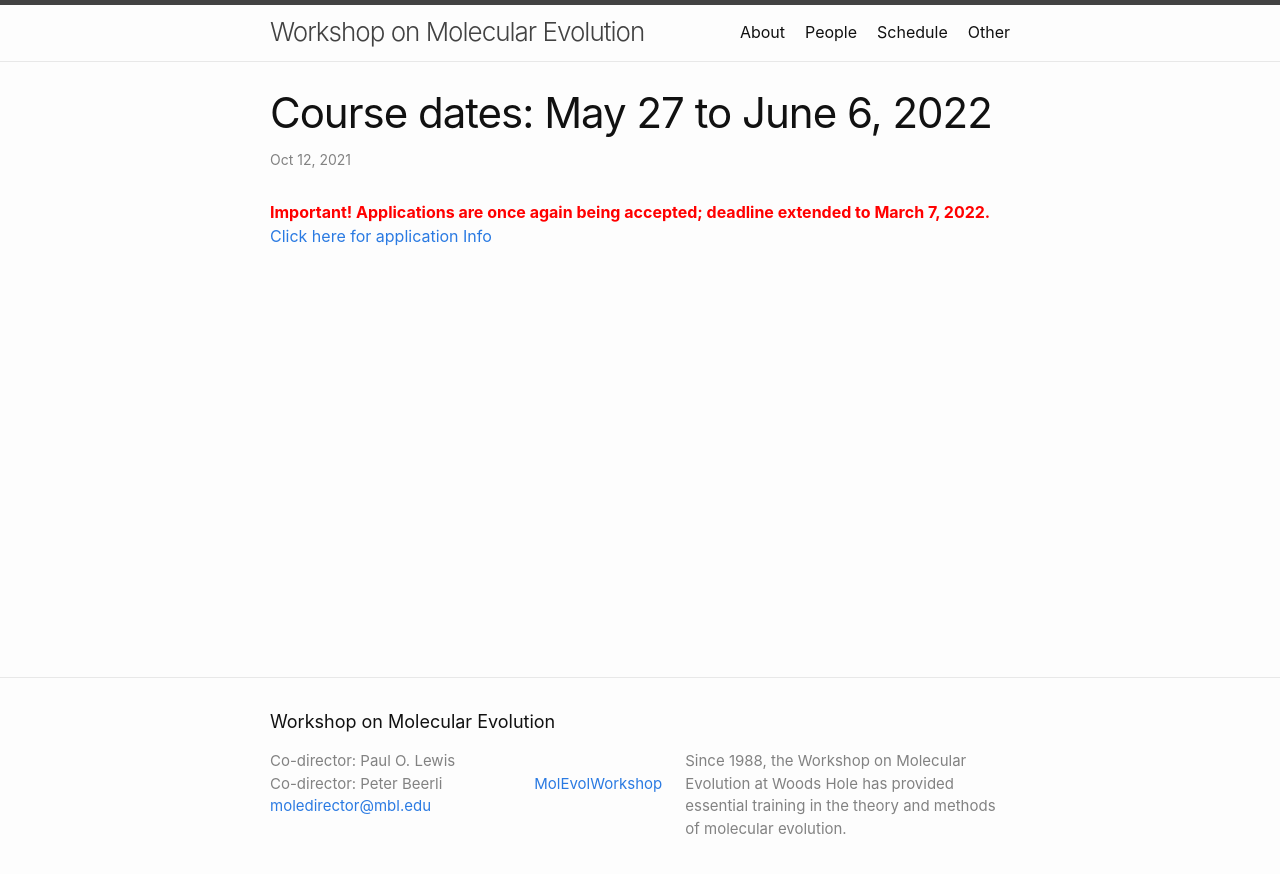
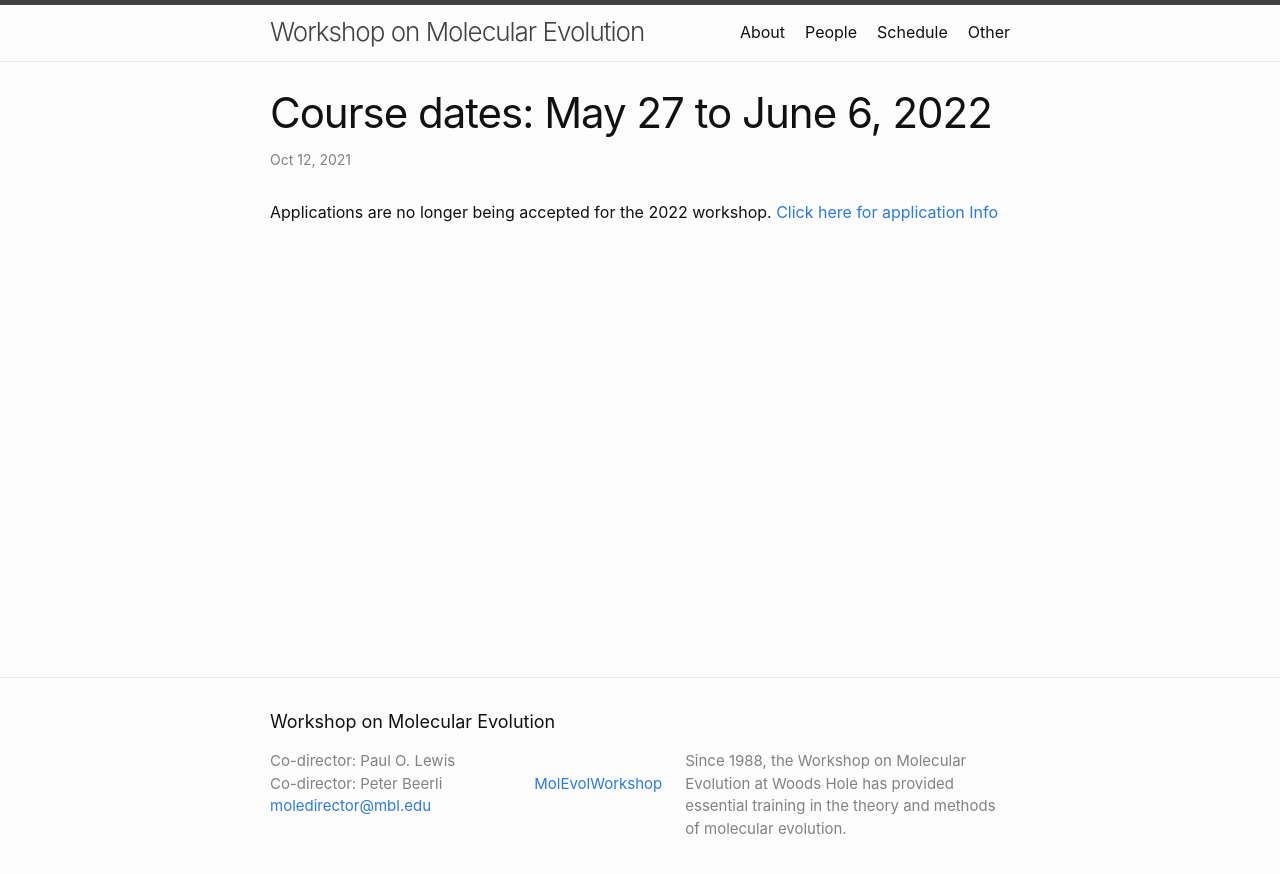
Before and after one commit to molevolworkshop/molevolworkshop.github.io, a Jekyll site: the page built from _posts/2019-10-07-welcome-to-molevol.md, in a window 1280 px wide. Shown: the top 874 px of the page. Built offline with Jekyll 4.4.1, drawn with Linux system fonts in a browser that asks for light colours.

Commit message:
Removed red notice from home page erroneously saying that applicaitons were still being accepted

```diff
--- a/_posts/2019-10-07-welcome-to-molevol.md
+++ b/_posts/2019-10-07-welcome-to-molevol.md
@@ -4,4 +4,4 @@ title:  "Course dates: May 27 to June 6, 2022"
 date:   2021-10-12 13:35:00 -0400
 categories: 2022 workshop
 ---
-<span style="color:red">**Important! Applications are once again being accepted; deadline extended to March 7, 2022.**</span> [Click here for application Info](https://www.mbl.edu/education/courses/workshop-on-molecular-evolution/)
+Applications are no longer being accepted for the 2022 workshop. [Click here for application Info](https://www.mbl.edu/education/courses/workshop-on-molecular-evolution/)
```
